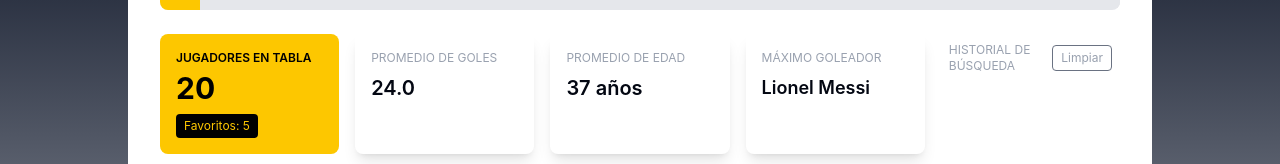
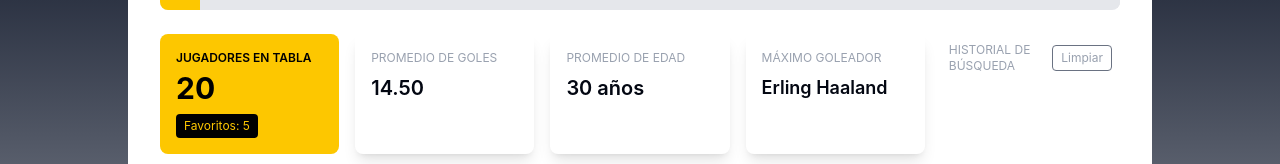
Before and after one commit to MiguelAlzate1307/Parcial-Final-Programacion, a React (Vite) app: page / in a window 1280 px wide. Shown: the part 186-350 px from the top of the page. Built offline with nearby package versions, Linux system fonts and the light colour scheme.

Commit message:
Added StatsPanel Statistics

```diff
--- a/src/Components/Content.jsx
+++ b/src/Components/Content.jsx
@@ -10,10 +10,12 @@ function Content() {
   const [debouncedSearch, setDebouncedSearch] = useState('');
   const [currentPage, setCurrentPage] = useState(1);
   const [itemsPerPage, setItemsPerPage] = useState(5);
-  const [totalItems, setTotalItems] = useState(0);
-  const [totalFav, setTotalFav] = useState(players.filter((p) => p.fav).length);
+  const [filteredPlayers, setFilteredPlayers] = useState(players);
 
-  const totalPages = Math.round(totalItems / itemsPerPage);
+  const getTotalFav = () => filteredPlayers.filter((p) => p.fav).length;
+  const [totalFav, setTotalFav] = useState(getTotalFav());
+
+  const totalPages = Math.round(filteredPlayers.length / itemsPerPage);
 
   useEffect(() => {
     const timer = setTimeout(() => {
@@ -23,21 +25,35 @@ function Content() {
     return () => clearTimeout(timer);
   }, [search]);
 
+  useEffect(() => {
+    // eslint-disable-next-line react-hooks/set-state-in-effect
+    setFilteredPlayers(
+      players.filter(
+        (p) =>
+          p.name.toLowerCase().includes(debouncedSearch.toLowerCase()) ||
+          p.club.toLowerCase().includes(debouncedSearch.toLowerCase()),
+      ),
+    );
+    setTotalFav(getTotalFav());
+    // eslint-disable-next-line react-hooks/exhaustive-deps
+  }, [debouncedSearch]);
+
   return (
     <div className="w-full dark:bg-[#202020] rounded-md bg-white min-h-screen p-8">
       <SearchBar search={search} OnSearch={setSearch} />
       <StatsPanel
         debouncedSearch={debouncedSearch}
         OnSearchByHistory={setSearch}
-        totalItems={totalItems}
+        totalItems={filteredPlayers.length}
         totalFav={totalFav}
+        players={filteredPlayers}
       />
       <PlayerTable
         debouncedSearch={debouncedSearch}
-        OnFilteredCount={setTotalItems}
         itemsPerPage={itemsPerPage}
         currentPage={currentPage}
         OnChangeFav={setTotalFav}
+        players={filteredPlayers}
       />
       <Pagination
         totalPages={totalPages === 0 ? 1 : totalPages}
--- a/src/Components/PlayerTable.jsx
+++ b/src/Components/PlayerTable.jsx
@@ -1,26 +1,8 @@
-import { useEffect } from 'react';
-import { players } from '../utils/players-data';
 import PlayerRow from './PlayerRow';
 
-function PlayerTable({
-  debouncedSearch,
-  OnFilteredCount,
-  itemsPerPage,
-  currentPage,
-  OnChangeFav,
-}) {
-  const filteredPlayers = players.filter(
-    (p) =>
-      p.name.toLowerCase().includes(debouncedSearch.toLowerCase()) ||
-      p.club.toLowerCase().includes(debouncedSearch.toLowerCase()),
-  );
-
+function PlayerTable({ itemsPerPage, currentPage, OnChangeFav, players }) {
   const start = (currentPage - 1) * itemsPerPage;
   const end = start + itemsPerPage;
-
-  useEffect(() => {
-    OnFilteredCount(filteredPlayers.length);
-  }, [filteredPlayers.length, OnFilteredCount]);
 
   return (
     <div className="mt-4">
@@ -51,7 +33,7 @@ function PlayerTable({
             </tr>
           </thead>
           <tbody className="bg-white text-gray-950">
-            {filteredPlayers.slice(start, end).map((p, i) => (
+            {players.slice(start, end).map((p, i) => (
               <PlayerRow key={i} player={p} OnChangeFav={OnChangeFav} />
             ))}
           </tbody>
--- a/src/Components/StatsPanel.jsx
+++ b/src/Components/StatsPanel.jsx
@@ -1,3 +1,4 @@
+import { useMemo } from 'react';
 import SearchHistory from './SearchHistory';
 
 function StatsPanel({
@@ -5,7 +6,38 @@ function StatsPanel({
   OnSearchByHistory,
   totalItems,
   totalFav,
+  players,
 }) {
+  const avgGoals = useMemo(() => {
+    let sum = 0;
+
+    for (const i of players) {
+      sum += i.goals;
+    }
+
+    return (sum / players.length).toFixed(2);
+  }, [players]);
+
+  const avgAge = useMemo(() => {
+    let sum = 0;
+
+    for (const i of players) {
+      sum += i.age;
+    }
+
+    return Math.round(sum / players.length);
+  }, [players]);
+
+  const topScorer = useMemo(() => {
+    let topScorer = players[0];
+
+    for (const i of players) {
+      if (i.goals > topScorer.goals) topScorer = i;
+    }
+
+    return topScorer;
+  }, [players]);
+
   return (
     <div className="grid grid-cols-1 sm:grid-cols-2 lg:grid-cols-5 gap-4 mt-6">
       <div className="bg-yellow-400 p-4 rounded-lg text-black min-h-30">
@@ -18,15 +50,15 @@ function StatsPanel({
       </div>
       <div className="shadow-lg min-h-30 dark:bg-[#2A2D3E] p-4 rounded-lg">
         <p className="text-xs text-gray-400">PROMEDIO DE GOLES</p>
-        <h2 className="text-xl font-semibold mt-2">24.0</h2>
+        <h2 className="text-xl font-semibold mt-2">{avgGoals}</h2>
       </div>
       <div className="shadow-lg min-h-30 dark:bg-[#2A2D3E] p-4 rounded-lg">
         <p className="text-xs text-gray-400">PROMEDIO DE EDAD</p>
-        <h2 className="text-xl font-semibold mt-2">37 años</h2>
+        <h2 className="text-xl font-semibold mt-2">{avgAge} años</h2>
       </div>
       <div className="shadow-lg min-h-30 dark:bg-[#1F2937] p-4 rounded-lg">
         <p className="text-xs text-gray-400">MÁXIMO GOLEADOR</p>
-        <h2 className="text-lg font-semibold mt-2">Lionel Messi</h2>
+        <h2 className="text-lg font-semibold mt-2">{topScorer.name}</h2>
       </div>
       <SearchHistory
         debouncedSearch={debouncedSearch}
```
